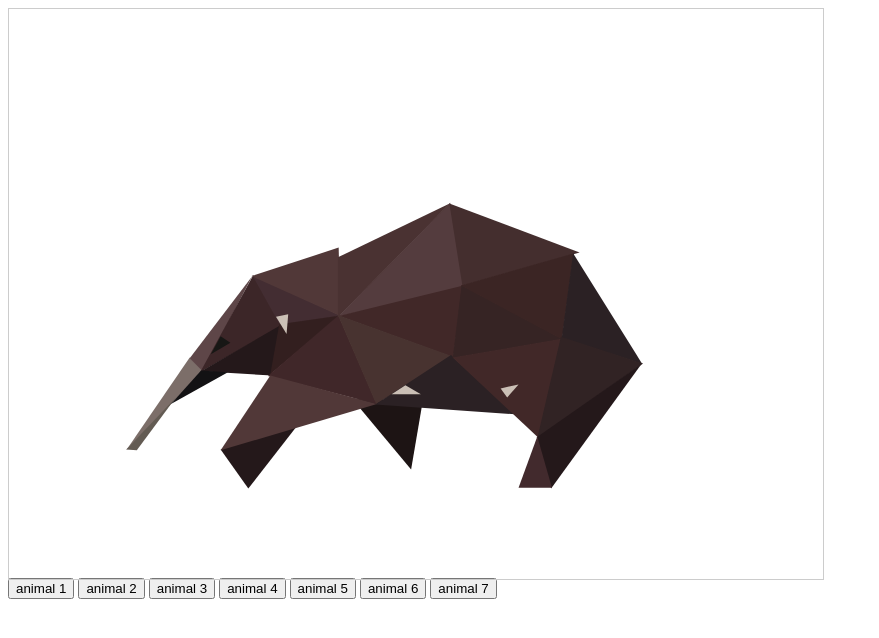
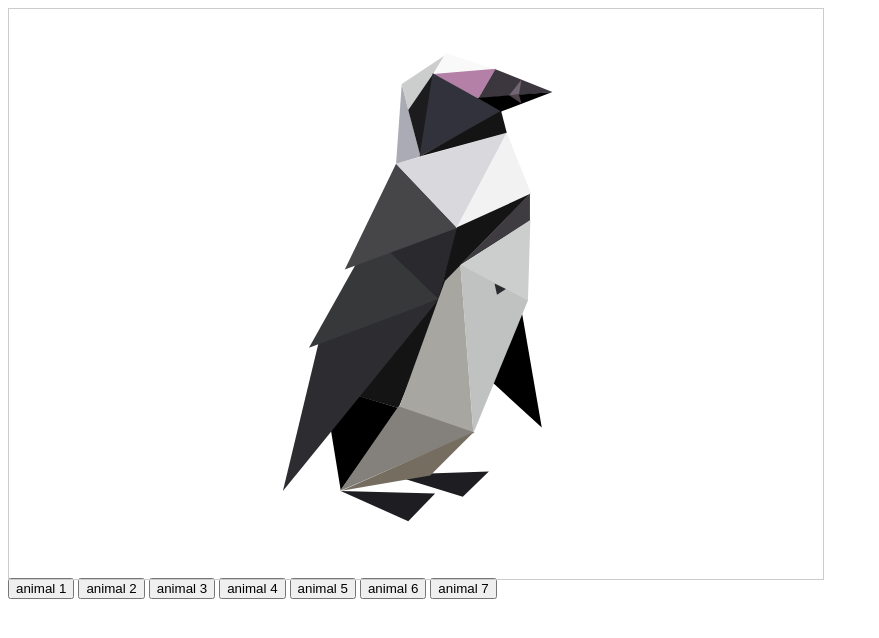
Before and after one commit to daialihexiaoniu/Code_demo, a website with bundled scripts: page src/inPieces/inPieces.html in a window 1280 px wide. Shown: the whole page, without its empty margins (0-879 px from the left). Built offline with nearby package versions, Linux system fonts and the light colour scheme.

Commit message:
add penguin

```diff
--- a/src/inPieces/inPieces.html
+++ b/src/inPieces/inPieces.html
@@ -8,7 +8,7 @@
     <link rel="stylesheet" href="./inPieces.scss">
 </head>
 <body>
-    <div class="wrap pieces-wrap-14 J-wrap">
+    <div class="wrap pieces-wrap-15 J-wrap">
         <div class="shard-wrap">
             <div class="shard"></div>
         </div>
--- a/src/inPieces/inPieces.scss
+++ b/src/inPieces/inPieces.scss
@@ -1867,3 +1867,126 @@
         background-color: #422A2D;
     }
 }
+
+.pieces-wrap-15 .shard-wrap {
+    &:nth-child(1) .shard {
+        clip-path: polygon(38.65% 66%, 40.75% 84.429%, 47.85% 70%);
+        background-color: #000;
+    }
+    &:nth-child(2) .shard {
+        clip-path: polygon(38.65% 66.143%, 47.85% 70%, 54.65% 46.286%);
+        background-color: #141414;
+    }
+    &:nth-child(3) .shard {
+        clip-path: polygon(38.15% 57.857%, 33.65% 84.571%, 52.75% 51%);
+        background-color: #2D2D31;
+    }
+    &:nth-child(4) .shard {
+        clip-path: polygon(44.65% 39.571%, 36.85% 59.429%, 52.85% 50.857%);
+        background-color: #37383A;
+    }
+    &:nth-child(5) .shard {
+        clip-path: polygon(45.85% 41.4%, 52.75% 50.857%, 55.2% 38.286%);
+        background-color: #29292E;
+    }
+    &:nth-child(6) .shard {
+        clip-path: polygon(47.55% 27.143%, 41.25% 45.714%, 55.05% 38.429%);
+        background-color: #464649;
+    }
+    &:nth-child(7) .shard {
+        clip-path: polygon(40.75% 84.571%, 52.35% 85%, 49.05% 89.857%);
+        background-color: #1E1D21;
+    }
+    &:nth-child(8) .shard {
+        clip-path: polygon(46.95% 81.714%, 58.95% 81.143%, 55.75% 85.571%);
+        background-color: #1E1D21;
+    }
+    &:nth-child(9) .shard {
+        clip-path: polygon(47.55% 27.143%, 61.15% 21.714%, 55.05% 38.429%);
+        background-color: #D8D8DD;
+    }
+    &:nth-child(10) .shard {
+        clip-path: polygon(47.55% 27.143%, 48.25% 13.143%, 50.55% 25.857%);
+        background-color: #ABABB5;
+    }
+    &:nth-child(11) .shard {
+        clip-path: polygon(48.25% 13.143%, 53.85% 7.857%, 49.05% 17.714%);
+        background-color: #CCCECD;
+    }
+    &:nth-child(12) .shard {
+        clip-path: polygon(49.05% 17.714%, 52.15% 11.286%, 50.55% 25.857%);
+        background-color: #1C1C1E;
+    }
+    &:nth-child(13) .shard {
+        clip-path: polygon(52.15% 11.286%, 53.65% 7.714%, 59.65% 10.571%);
+        background-color: #faf9fa;
+    }
+    &:nth-child(14) .shard {
+        clip-path: polygon(52.1% 11.4%, 59.8% 10.5%, 57.65% 15.7%);
+        background-color: #b580a7;
+    }
+    &:nth-child(15) .shard {
+        clip-path: polygon(52.05% 11.286%, 60.55% 18%, 50.45% 25.857%);
+        background-color: #32323C;
+    }
+    &:nth-child(16) .shard {
+        clip-path: polygon(50.45% 25.857%, 60.45% 17.857%, 61.15% 21.714%);
+        background-color: #141414;
+    }
+    &:nth-child(17) .shard {
+        clip-path: polygon(57.65% 15.714%, 59.75% 10.571%, 66.75% 14.571%);
+        background-color: #3C363E;
+    }
+    &:nth-child(18) .shard {
+        clip-path: polygon(57.5% 15.6%, 66.75% 14.571%, 60.45% 18%);
+        background-color: #000;
+    }
+    &:nth-child(19) .shard {
+        clip-path: polygon(55.25% 41%, 57.05% 74.429%, 47.95% 69.857%);
+        background-color: #a7a6a1;
+    }
+    &:nth-child(20) .shard {
+        clip-path: polygon(61.45% 15.143%, 62.95% 12.429%, 62.65% 15%);
+        background-color: #726672;
+    }
+    &:nth-child(21) .shard {
+        clip-path: polygon(61.45% 15.143%, 62.65% 15%, 62.95% 16.571%);
+        background-color: #4E434B;
+    }
+    &:nth-child(22) .shard {
+        clip-path: polygon(54.95% 38.429%, 61.15% 21.714%, 64.15% 32.429%);
+        background-color: #F2F2F2;
+    }
+    &:nth-child(23) .shard {
+        clip-path: polygon(55.05% 38.286%, 64.05% 32.429%, 53.25% 48.143%);
+        background-color: #141414;
+    }
+    &:nth-child(24) .shard {
+        clip-path: polygon(55.35% 45%, 64% 32.429%, 64% 37.143%);
+        background-color: #3e3c40;
+    }
+    &:nth-child(25) .shard {
+        clip-path: polygon(55.45% 45%, 64.05% 37%, 63.75% 51.286%);
+        background-color: #CCCECD;
+    }
+    &:nth-child(26) .shard {
+        clip-path: polygon(55.45% 44.857%, 63.75% 51.143%, 57.05% 74.429%);
+        background-color: #bfc2c1;
+    }
+    &:nth-child(27) .shard {
+        clip-path: polygon(59.55% 65.714%, 63.05% 53.571%, 65.45% 73.429%);
+        background-color: #000000;
+    }
+    &:nth-child(28) .shard {
+        clip-path: polygon(59.65% 48.143%, 61.05% 49.143%, 59.95% 50.143%);
+        background-color: #29292e;
+    }
+    &:nth-child(29) .shard {
+        clip-path: polygon(40.65% 84.571%, 47.85% 69.714%, 57.2% 74.3%);
+        background-color: #84817d;
+    }
+    &:nth-child(30) .shard {
+        clip-path: polygon(40.85% 84.5%, 57.1% 74.2%, 51.75% 81.857%);
+        background-color: #756e60;
+    }
+}
```
